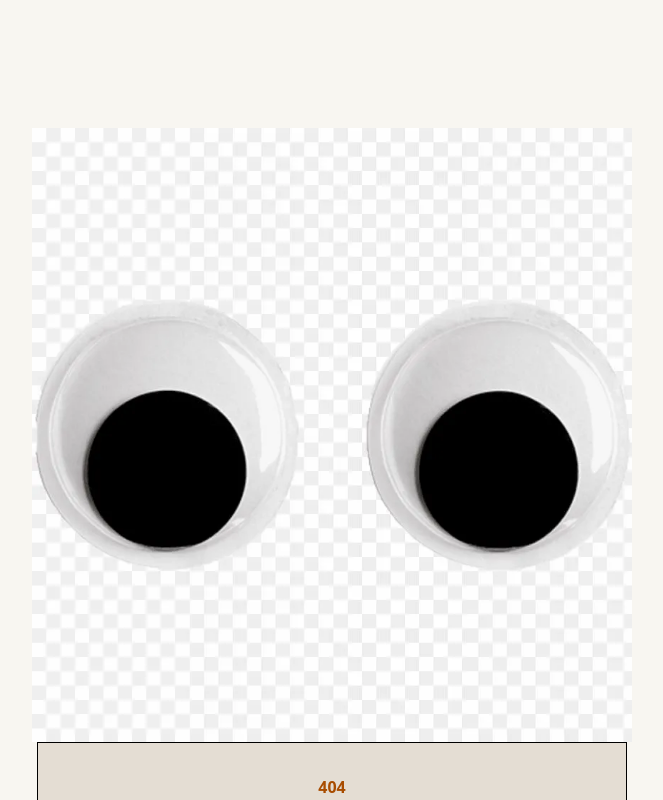
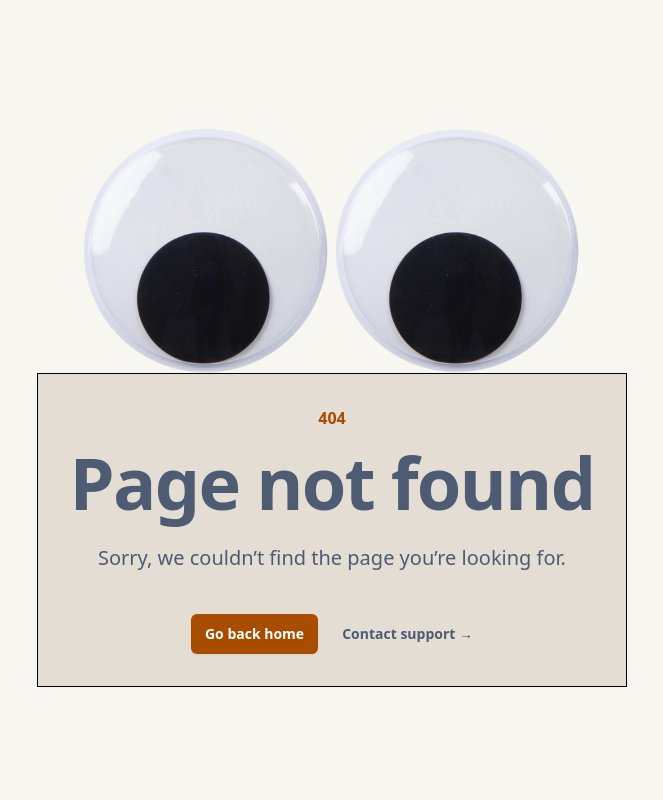
Before and after one commit to rzagramonte/haven-health, a Next.js app: page /error404 in a window 1280 px wide. Shown: the top 800 px of the page, without its empty margins (308-971 px from the left). Built offline with nearby package versions, Linux system fonts and the light colour scheme.

Commit message:
fix(error404): googleye img successfully uploaded
uploaded googlyeye png to error404 page

```diff
--- a/app/error404/page.tsx
+++ b/app/error404/page.tsx
@@ -4,12 +4,12 @@ export default function Error404() {
   return (
     <>
       <main className="grid min-h-full place-items-center bg-background px-6 py-24 sm:py-32 lg:px-8">
-        <div className="bg-background">
+        <div className="bg-transparent inline-block">
           <Image
-            alt="googly eyes"
-            height={600}
-            width={600}
-            src="/images/googlyeyes.jpg"
+            src="/icons/googley-eyes.png"
+            width={500}
+            height={500}
+            alt="googlyeye"
           />
         </div>
         <div className="text-center border-1 border-black p-[2em] bg-card">
```
Also changed, not shown: public/icons/googley-eyes.png (added), public/icons/googlyeye.png (added).
